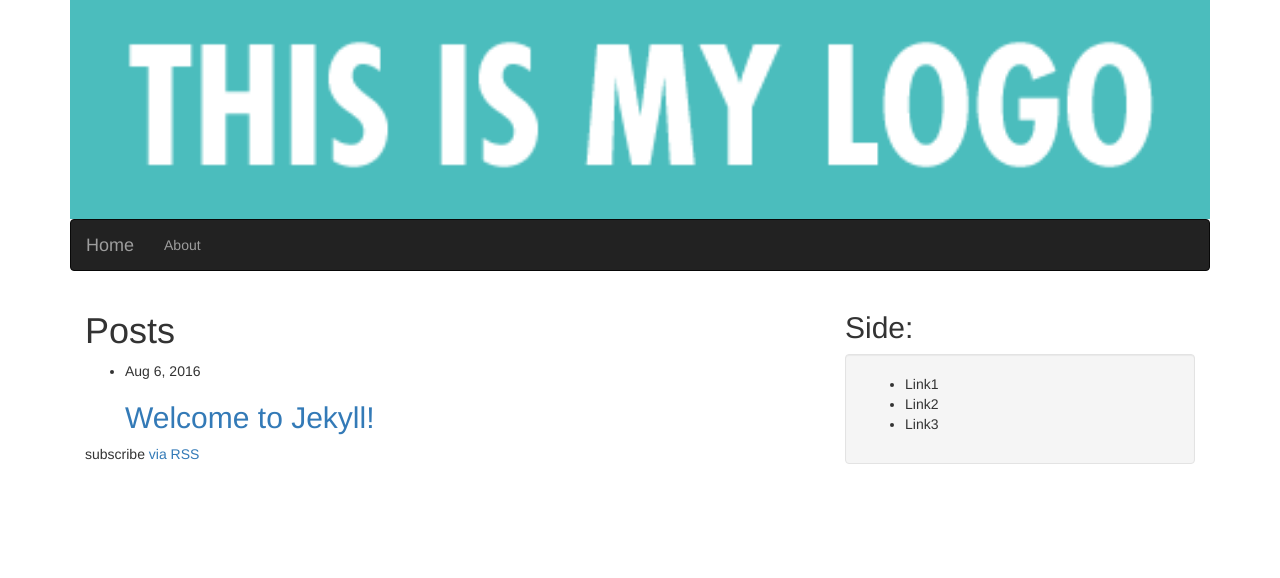
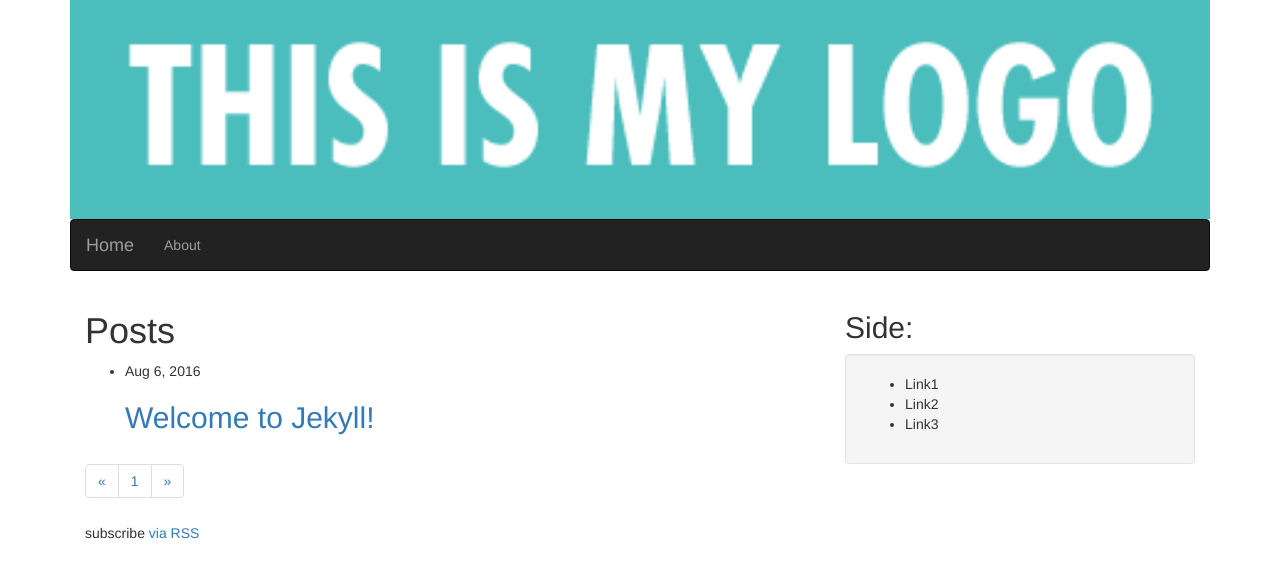
Before and after one commit to soywiz-archive/jekyll31-bootstrap3-base, a Jekyll site: the page built from index.html, in a window 1280 px wide. Shown: the top 578 px of the page. Built offline with Jekyll 4.4.1, drawn with Linux system fonts in a browser that asks for light colours; the list of posts is cut into pages by our own code.

Commit message:
Some more work

```diff
--- a/_config.yml
+++ b/_config.yml
@@ -16,6 +16,13 @@ baseurl: "" # the subpath of your site, e.g. /blog
 url: "http://yourdomain.com" # the base hostname & protocol for your site
 twitter_username: jekyllrb
 github_username:  jekyll
+permalink: /:year/:month/:title.html
+
+gems: [jekyll-paginate, jekyll-sitemap]
+
+paginate: 5
+
+paginate_path: "/page/:num/"
 
 # Build settings
 markdown: kramdown
--- a/index.html
+++ b/index.html
@@ -18,6 +18,29 @@ layout: page
     {% endfor %}
   </ul>
 
+  <!-- Pagination links -->
+
+<nav aria-label="Page navigation">
+
+<ul  class="pagination">
+  <li><a href="{{ paginator.previous_page_path }}" class="next">«</a></li>
+
+  {% for page in (1..paginator.total_pages) %}
+    {% if page == 1 %}
+      <li><a href="{{ '/'|link }}">{{ page }}</a></li>
+    {% else %}
+      <li><a href="{{ site.paginate_path | prepend: site.baseurl | replace: '//', '/' | replace: ':num', page }}">{{ page }}</a></li>
+    {% endif %}
+  {% endfor %}
+
+  <li><a href="{{ paginator.next_page_path }}" class="next">»</a></li>
+</ul >
+
+</nav>
+
+
   <p class="rss-subscribe">subscribe <a href="{{ "/feed.xml" | prepend: site.baseurl }}">via RSS</a></p>
 
+
+
 </div>
```
Also changed, not shown: Gemfile (added, +26 -0 lines), 1 other file.
